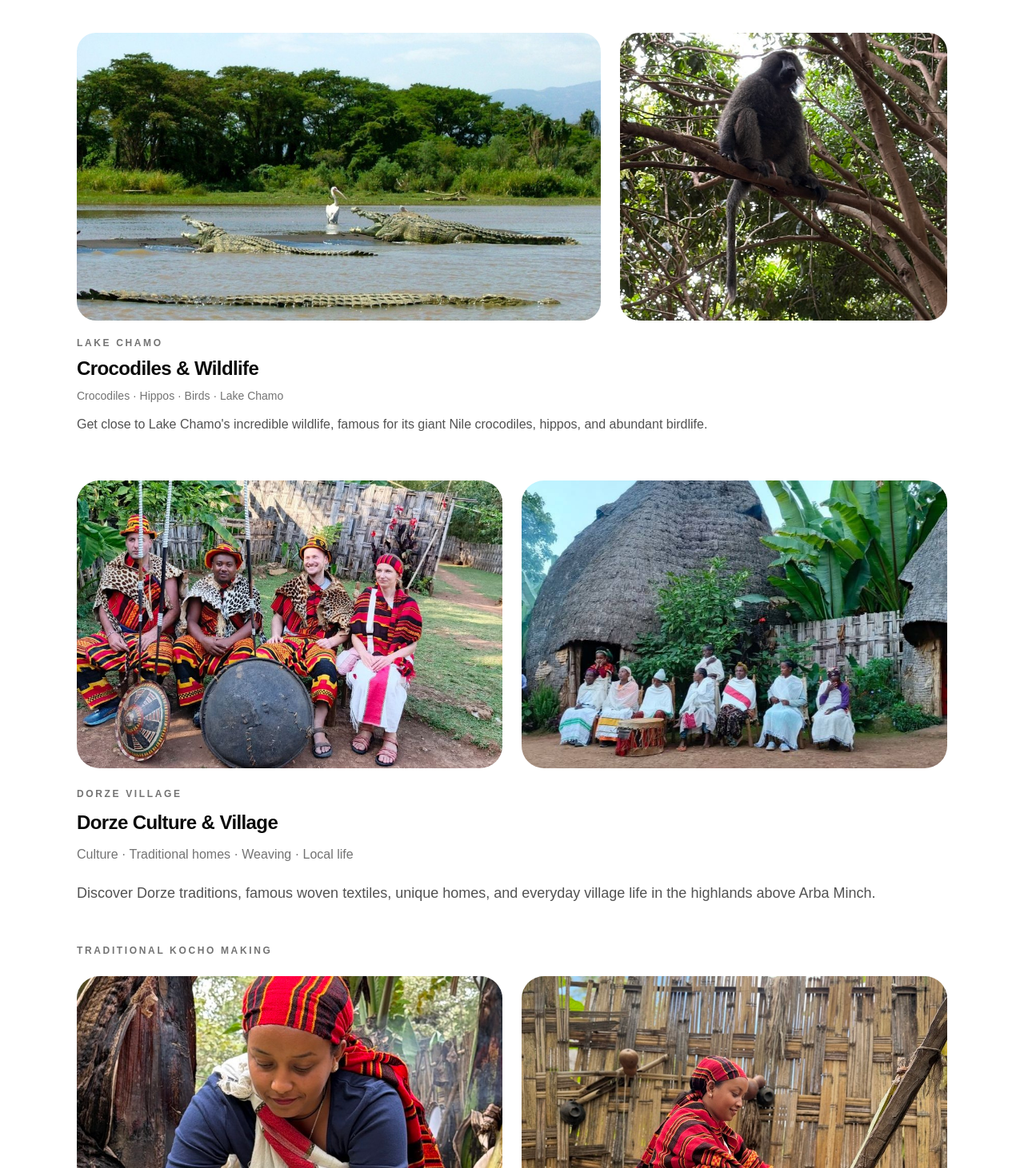
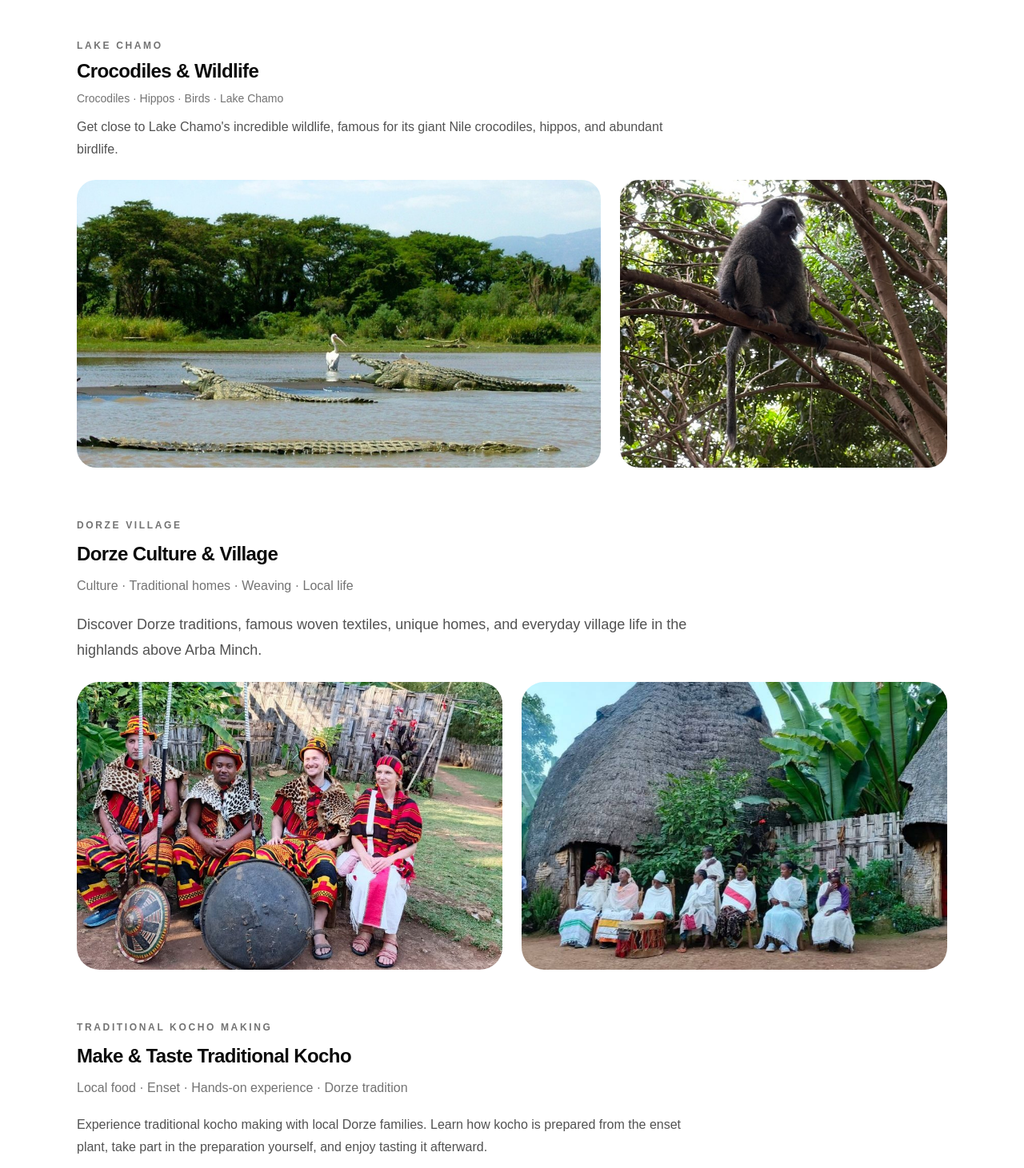
Before and after one commit to amanuel-gezahange/abushtour, a Next.js app: page / in a window 1280 px wide. Shown: the part 929-2390 px from the top of the page at 80% size. Built offline with nearby package versions, Linux system fonts and the light colour scheme.

Commit message:
final adjustment commit

```diff
--- a/app/page.tsx
+++ b/app/page.tsx
@@ -1,7 +1,12 @@
 "use client";
 
 import { useState } from "react";
-import { FaWhatsapp, FaMapMarkerAlt, FaRoute, FaComments } from "react-icons/fa";
+import {
+  FaWhatsapp,
+  FaMapMarkerAlt,
+  FaRoute,
+  FaComments,
+} from "react-icons/fa";
 import Image from "next/image";
 
 export default function Home() {
@@ -17,6 +22,7 @@ export default function Home() {
       name: "Arba Minch, Ethiopia",
     },
   };
+
   const [menuOpen, setMenuOpen] = useState(false);
 
   return (
@@ -27,7 +33,11 @@ export default function Home() {
           __html: JSON.stringify(structuredData),
         }}
       />
-      {/* Mobile-first header */}
+
+      {/* ========================= */}
+      {/* HEADER */}
+      {/* ========================= */}
+
       <header className="absolute left-0 top-0 z-40 w-full">
         <div className="flex items-center justify-between px-5 py-5 md:px-12">
           <a
@@ -51,6 +61,10 @@ export default function Home() {
         </div>
       </header>
 
+      {/* ========================= */}
+      {/* MOBILE MENU */}
+      {/* ========================= */}
+
       {menuOpen && (
         <div
           className={`fixed inset-y-0 right-0 z-50 w-[75%] max-w-sm bg-neutral-950 text-white transition-transform duration-300 ease-out md:w-[360px] ${menuOpen ? "translate-x-0" : "translate-x-full"
@@ -71,6 +85,7 @@ export default function Home() {
                 <span className="text-2xl">×</span>
               </button>
             </div>
+
             <nav className="flex flex-col">
               <a
                 href="#tours"
@@ -110,9 +125,11 @@ export default function Home() {
         </div>
       )}
 
-      {/* Hero */}
+      {/* ========================= */}
+      {/* MAIN PHOTO */}
+      {/* ========================= */}
+
       <section className="relative flex min-h-screen items-end overflow-hidden bg-neutral-900">
-        {/* Temporary background until we add the real Arba Minch photo */}
         <Image
           src="/images/hero-v3.jpg"
           alt="View over Arba Minch and the surrounding landscape"
@@ -125,7 +142,7 @@ export default function Home() {
         {/* Dark overlay */}
         <div className="absolute inset-0 bg-gradient-to-b from-black/10 via-black/20 to-black/80" />
 
-        {/* Hero content */}
+        {/* Main content */}
         <div className="relative z-10 w-full px-5 pb-20 text-white md:px-16 md:pb-24">
           <p className="mb-3 text-xs font-semibold uppercase tracking-[0.22em]">
             Arba Minch, Ethiopia
@@ -136,8 +153,8 @@ export default function Home() {
           </h1>
 
           <p className="mt-5 max-w-sm text-base leading-7 text-white/80">
-            Private tours, local experiences, and flexible trips around
-            Arba Minch and Southern Ethiopia.
+            Private tours, local experiences, and flexible trips around Arba
+            Minch and Southern Ethiopia.
           </p>
 
           <div className="mt-8 flex flex-col gap-3">
@@ -161,7 +178,11 @@ export default function Home() {
           </div>
         </div>
       </section>
-      {/* Tours section */}
+
+      {/* ========================= */}
+      {/* EXPERIENCES */}
+      {/* ========================= */}
+
       <section
         id="tours"
         className="mx-auto w-full max-w-6xl bg-white px-5 pt-16 pb-8 md:px-8 md:pb-8"
@@ -173,10 +194,32 @@ export default function Home() {
         <h2 className="mt-3 text-3xl font-semibold leading-tight tracking-tight text-neutral-950">
           Experiences worth traveling for.
         </h2>
-        {/* Lake Chamo tour */}
-        <div className="mt-10">
+
+        {/* ========================= */}
+        {/* LAKE CHAMO */}
+        {/* ========================= */}
+
+        <div className="mt-12">
+          {/* Details first */}
+          <p className="text-xs font-semibold uppercase tracking-[0.22em] text-neutral-500">
+            Lake Chamo
+          </p>
+
+          <h3 className="mt-2 text-2xl font-semibold tracking-tight text-neutral-950">
+            Crocodiles & Wildlife
+          </h3>
+
+          <p className="mt-2 text-sm font-medium text-neutral-500">
+            Crocodiles · Hippos · Birds · Lake Chamo
+          </p>
+
+          <p className="mt-3 max-w-3xl text-base leading-7 text-neutral-600">
+            Get close to Lake Chamo&apos;s incredible wildlife, famous for its
+            giant Nile crocodiles, hippos, and abundant birdlife.
+          </p>
+
           {/* Wildlife photos */}
-          <div className="grid gap-6 md:grid-cols-[1.6fr_1fr]">
+          <div className="mt-6 grid gap-6 md:grid-cols-[1.6fr_1fr]">
             {/* Crocodiles */}
             <div className="relative h-[420px] w-full overflow-hidden rounded-3xl md:h-[360px]">
               <Image
@@ -199,57 +242,15 @@ export default function Home() {
               />
             </div>
           </div>
-
-          <p className="mt-5 text-xs font-semibold uppercase tracking-[0.22em] text-neutral-500">
-            Lake Chamo
-          </p>
-
-          <h3 className="mt-2 text-2xl font-semibold tracking-tight text-neutral-950">
-            Crocodiles & Wildlife
-          </h3>
-
-          <p className="mt-2 text-sm font-medium text-neutral-500">
-            Crocodiles · Hippos · Birds · Lake Chamo
-          </p>
-
-          <p className="mt-3 text-base leading-7 text-neutral-600">
-            Get close to Lake Chamo&apos;s incredible wildlife, famous for its giant
-            Nile crocodiles, hippos, and abundant birdlife.
-          </p>
-        </div>
-        {/* Dorze experience */}
-        {/* Dorze Culture & Village */}
-        <div className="mt-14">
-
-          {/* Dorze photos */}
-          <div className="grid gap-6 md:grid-cols-2">
-
-            {/* Dorze culture photo */}
-            <div className="relative h-[300px] w-full overflow-hidden rounded-[28px] md:h-[360px]">
-              <Image
-                src="/images/dorze.jpg"
-                alt="Dorze cultural experience near Arba Minch"
-                fill
-                sizes="(max-width: 768px) 100vw, 50vw"
-                className="object-cover object-center"
-              />
         </div>
 
-            {/* Dorze village photo */}
-            <div className="relative h-[300px] w-full overflow-hidden rounded-[28px] md:h-[360px]">
-              <Image
-                src="/images/village.jpg"
-                alt="Traditional Dorze village near Arba Minch"
-                fill
-                sizes="(max-width: 768px) 100vw, 50vw"
-                className="object-cover object-center"
-              />
-            </div>
+        {/* ========================= */}
+        {/* DORZE CULTURE & VILLAGE */}
+        {/* ========================= */}
 
-          </div>
-
-          {/* Dorze description */}
-          <p className="mt-6 text-xs font-semibold uppercase tracking-[0.22em] text-neutral-500">
+        <div className="mt-16">
+          {/* Details first */}
+          <p className="text-xs font-semibold uppercase tracking-[0.22em] text-neutral-500">
             Dorze Village
           </p>
 
@@ -261,22 +262,63 @@ export default function Home() {
             Culture · Traditional homes · Weaving · Local life
           </p>
 
-          <p className="mt-5 text-lg leading-8 text-neutral-600">
+          <p className="mt-5 max-w-3xl text-lg leading-8 text-neutral-600">
             Discover Dorze traditions, famous woven textiles, unique homes, and
             everyday village life in the highlands above Arba Minch.
           </p>
 
+          {/* Dorze photos */}
+          <div className="mt-6 grid gap-6 md:grid-cols-2">
+            {/* Dorze culture */}
+            <div className="relative h-[300px] w-full overflow-hidden rounded-[28px] md:h-[360px]">
+              <Image
+                src="/images/dorze.jpg"
+                alt="Dorze cultural experience near Arba Minch"
+                fill
+                sizes="(max-width: 768px) 100vw, 50vw"
+                className="object-cover object-center"
+              />
+            </div>
 
-          {/* Traditional Kocho Making */}
-          <div className="mt-12">
+            {/* Dorze village */}
+            <div className="relative h-[300px] w-full overflow-hidden rounded-[28px] md:h-[360px]">
+              <Image
+                src="/images/village.jpg"
+                alt="Traditional Dorze village near Arba Minch"
+                fill
+                sizes="(max-width: 768px) 100vw, 50vw"
+                className="object-cover object-center"
+              />
+            </div>
+          </div>
+        </div>
 
+        {/* ========================= */}
+        {/* TRADITIONAL KOCHO MAKING */}
+        {/* ========================= */}
+
+        <div className="mt-16">
+          {/* Details first */}
           <p className="text-xs font-semibold uppercase tracking-[0.22em] text-neutral-500">
             Traditional Kocho Making
           </p>
 
+          <h3 className="mt-3 text-2xl font-semibold tracking-tight text-neutral-950">
+            Make & Taste Traditional Kocho
+          </h3>
+
+          <p className="mt-3 text-base font-medium text-neutral-500">
+            Local food · Enset · Hands-on experience · Dorze tradition
+          </p>
+
+          <p className="mt-5 max-w-3xl text-base leading-7 text-neutral-600">
+            Experience traditional kocho making with local Dorze families.
+            Learn how kocho is prepared from the enset plant, take part in the
+            preparation yourself, and enjoy tasting it afterward.
+          </p>
+
           {/* Kocho photos */}
           <div className="mt-6 grid gap-6 md:grid-cols-2">
-
             {/* Kocho photo 1 */}
             <div className="relative h-[430px] w-full overflow-hidden rounded-[28px] md:h-[480px]">
               <Image
@@ -298,25 +340,20 @@ export default function Home() {
                 className="object-cover object-center"
               />
             </div>
-
-            </div>
-
-            {/* Kocho description */}
-            <p className="mt-5 text-base leading-7 text-neutral-600">
-              Experience traditional kocho making with local Dorze families.
-              Learn how kocho is prepared from the enset plant, take part in the
-              preparation yourself, and enjoy tasting it afterward.
-            </p>
-
           </div>
         </div>
 
+        {/* ========================= */}
+        {/* TRADITIONAL DORZE WEAVING */}
+        {/* ========================= */}
 
-        {/* Traditional weaving experience */}
-        {/* Traditional weaving experience */}
+        {/* ========================= */}
+        {/* TRADITIONAL DORZE WEAVING */}
+        {/* ========================= */}
+
         <div className="mt-16 md:grid md:grid-cols-2 md:items-center md:gap-16">
 
-          {/* Text */}
+          {/* Text - left side on desktop */}
           <div>
             <p className="text-xs font-semibold uppercase tracking-[0.22em] text-neutral-500">
               Local Craft
@@ -336,8 +373,8 @@ export default function Home() {
             </p>
           </div>
 
-          {/* Photo */}
-          <div className="relative mt-6 h-[430px] w-full overflow-hidden rounded-[28px] md:mt-0 md:h-[560px]">
+          {/* Image - right side on desktop */}
+          <div className="relative mt-6 h-[430px] w-full overflow-hidden rounded-[28px] md:mt-0 md:h-[480px]">
             <Image
               src="/images/weaving.jpg"
               alt="Traditional weaving in Dorze"
@@ -349,6 +386,11 @@ export default function Home() {
 
         </div>
       </section>
+
+      {/* ========================= */}
+      {/* WHY ABUSH */}
+      {/* ========================= */}
+
       <section className="bg-[#f3efe7] px-5 pt-10 pb-10 md:px-0 md:py-16">
         <div className="mx-auto max-w-6xl md:px-10">
           <p className="text-xs font-semibold uppercase tracking-[0.22em] text-neutral-500">
@@ -359,45 +401,55 @@ export default function Home() {
             Explore like a local.
           </h2>
 
-          <div className="mt-8 grid gap-7 md:mt-10 md:grid-cols-3 md:gap-12 md:max-w-5xl">
+          <div className="mt-8 grid gap-7 md:mt-10 md:max-w-5xl md:grid-cols-3 md:gap-12">
+            {/* Local knowledge */}
             <div>
               <FaMapMarkerAlt className="mb-3 text-xl text-neutral-950" />
-              <h3 className="text-lg font-semibold">
-                Local knowledge
-              </h3>
+
+              <h3 className="text-lg font-semibold">Local knowledge</h3>
+
               <p className="mt-2 text-base leading-7 text-neutral-600">
-                Discover places, culture, and experiences with someone who knows the area.
+                Discover places, culture, and experiences with someone who knows
+                the area.
               </p>
             </div>
 
+            {/* Flexible trips */}
             <div>
               <FaRoute className="mb-3 text-xl text-neutral-950" />
-              <h3 className="text-lg font-semibold">
-                Flexible trips
-              </h3>
+
+              <h3 className="text-lg font-semibold">Flexible trips</h3>
+
               <p className="mt-2 text-base leading-7 text-neutral-600">
-                Plan your experience around your interests, schedule, and travel style.
+                Plan your experience around your interests, schedule, and travel
+                style.
               </p>
             </div>
 
+            {/* Direct planning */}
             <div>
               <FaComments className="mb-3 text-xl text-neutral-950" />
-              <h3 className="text-lg font-semibold">
-                Direct planning
-              </h3>
+
+              <h3 className="text-lg font-semibold">Direct planning</h3>
+
               <p className="mt-2 text-base leading-7 text-neutral-600">
-                Message Abush directly on WhatsApp to ask questions and plan your visit.
+                Message Abush directly on WhatsApp to ask questions and plan
+                your visit.
               </p>
             </div>
           </div>
         </div>
       </section>
+
+      {/* ========================= */}
+      {/* MEET ABUSH */}
+      {/* ========================= */}
+
       <section
         id="guide"
         className="bg-neutral-950 px-5 pt-10 pb-16 text-white md:px-12 md:py-16"
       >
         <div className="mx-auto max-w-6xl md:grid md:grid-cols-2 md:items-center md:gap-16">
-
           {/* Guide text */}
           <div>
             <p className="text-xs font-semibold uppercase tracking-[0.22em] text-white/60">
@@ -413,15 +465,13 @@ export default function Home() {
                 Meet your guide
               </p>
 
-              <h3 className="mt-2 text-3xl font-semibold">
-                Abush
-              </h3>
+              <h3 className="mt-2 text-3xl font-semibold">Abush</h3>
             </div>
 
             <p className="mt-5 text-lg leading-8 text-white/75">
-              Discover Arba Minch and Southern Ethiopia with a local guide who knows
-              the people, culture, landscapes, and experiences that make this region
-              special.
+              Discover Arba Minch and Southern Ethiopia with a local guide who
+              knows the people, culture, landscapes, and experiences that make
+              this region special.
             </p>
           </div>
 
@@ -437,8 +487,15 @@ export default function Home() {
           </div>
         </div>
       </section>
-      {/* Contact section */}
-      <section id="contact" className="bg-[#f3efe7] px-5 pt-14 pb-10 ...">
+
+      {/* ========================= */}
+      {/* CONTACT */}
+      {/* ========================= */}
+
+      <section
+        id="contact"
+        className="bg-[#f3efe7] px-5 pt-14 pb-10 md:px-12 md:py-16"
+      >
         <div className="mx-auto max-w-6xl">
           <p className="text-xs font-semibold uppercase tracking-[0.22em] text-neutral-500">
             Plan your trip
@@ -449,8 +506,9 @@ export default function Home() {
           </h2>
 
           <p className="mt-5 max-w-3xl text-lg leading-8 text-neutral-600">
-            Tell Abush when you&apos;re visiting and what you&apos;d like to experience.
-            Your trip can be planned around your interests and schedule.
+            Tell Abush when you&apos;re visiting and what you&apos;d like to
+            experience. Your trip can be planned around your interests and
+            schedule.
           </p>
 
           <a
@@ -464,7 +522,11 @@ export default function Home() {
           </a>
         </div>
       </section>
-      {/* Footer */}
+
+      {/* ========================= */}
+      {/* FOOTER */}
+      {/* ========================= */}
+
       <footer className="bg-neutral-950 px-5 pt-8 pb-6 text-white">
         <div className="mx-auto flex max-w-6xl flex-col gap-3">
           <p className="text-lg font-semibold">
```
Lines whose indentation alone changed are shown as unchanged.
